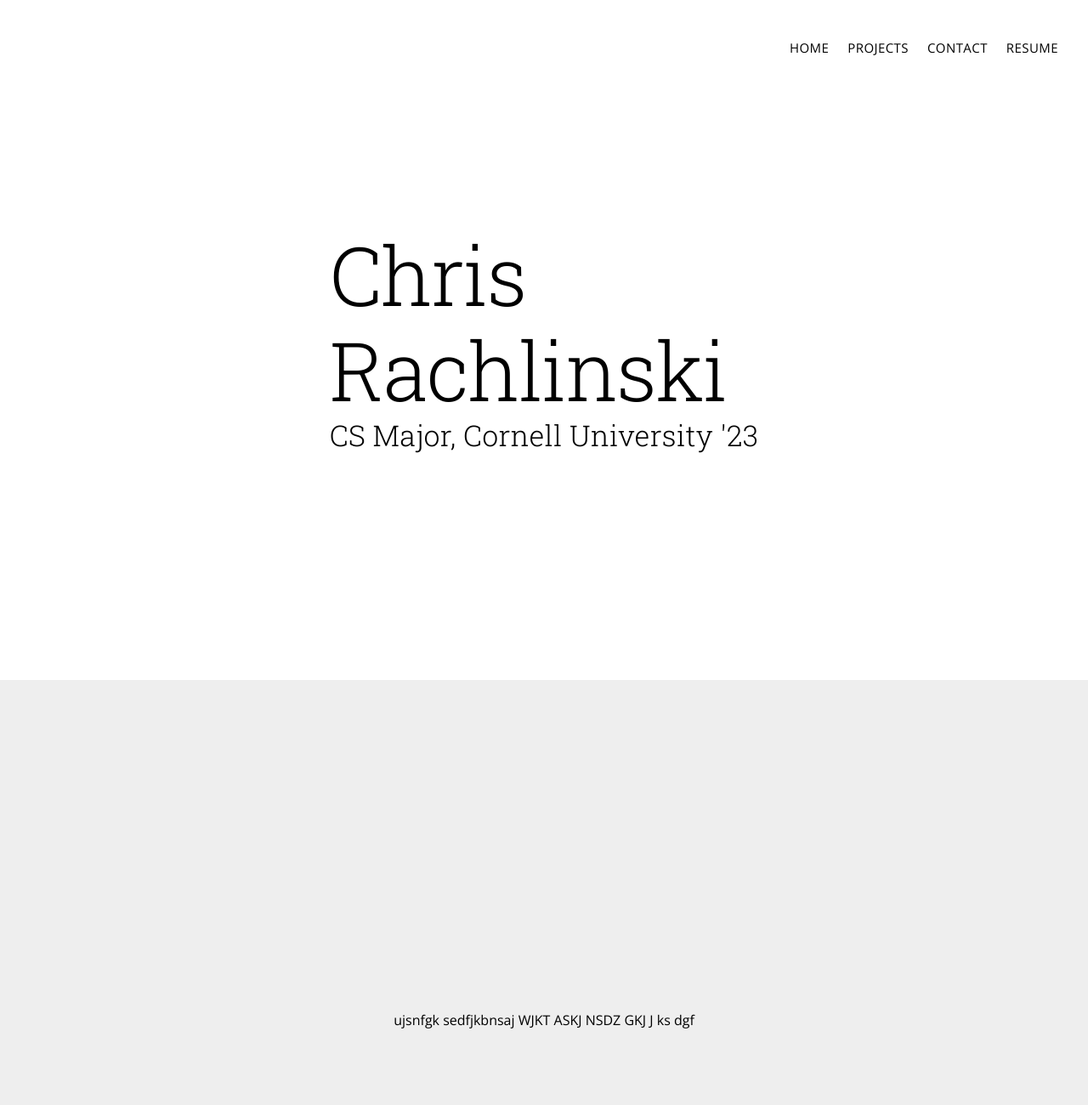
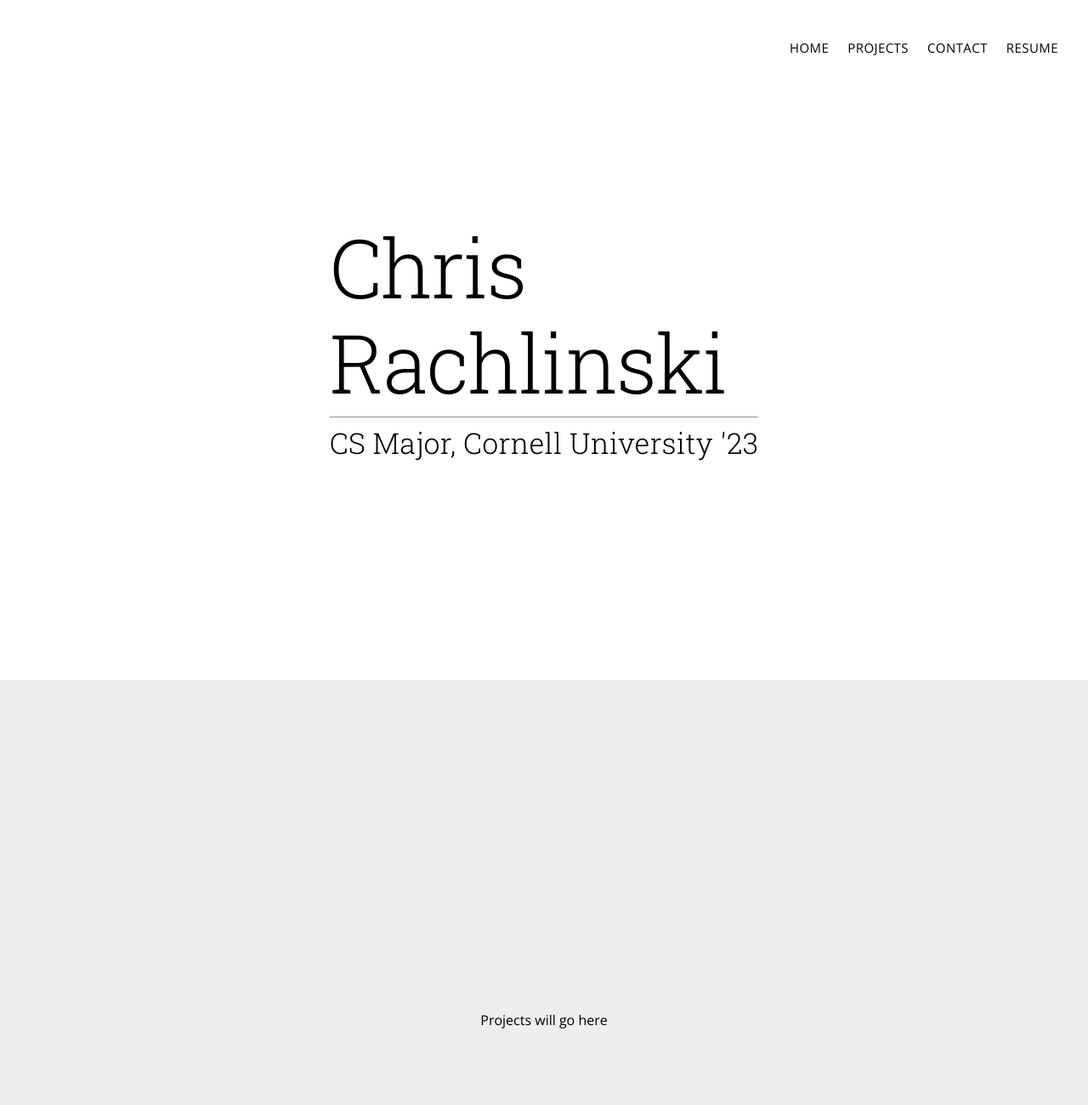
Before and after one commit to chrisco210/PersonalWebsiteV3, a Gatsby site: page / in a window 1280 px wide. Shown: the top 1300 px of the page at 85% size. Built offline with nearby package versions, Linux system fonts and the light colour scheme; Gatsby itself is replaced by a stand-in of ours.

Commit message:
Extract title into component

```diff
--- /dev/null
+++ b/src/components/TitledList.js
@@ -0,0 +1,23 @@
+import React from "react"
+
+import { Box } from '@material-ui/core'
+import Typography from '@material-ui/core/Typography';
+
+export default function TitledList(props) {
+
+  return (
+    <React.Fragment>
+      <Box>
+        {
+          props.title.length ?
+            props.title.map((e) => (<Typography variant="h1">{e}</Typography>))
+            : <Typography variant="h1">{props.title}</Typography>
+        }
+        <hr />
+        {props.items.map((e) =>
+          (<Typography variant="h4">{e}</Typography>)
+        )}
+      </Box>
+    </React.Fragment >
+  );
+};
--- a/src/pages/index.js
+++ b/src/pages/index.js
@@ -1,6 +1,8 @@
 import React from "react";
 import Topbar from "../components/Topbar";
 import Theme from "../Theme";
+import TitledList from "../components/TitledList"
+
 import { createMuiTheme } from '@material-ui/core/styles';
 import Typography from '@material-ui/core/Typography';
 import { makeStyles } from '@material-ui/core/styles';
@@ -70,27 +72,34 @@
 }));
 
 const sections = [
-  { name: 'Home', href: '#' },
-  { name: 'Projects', href: '#' },
-  { name: 'Contact', href: '#' },
+  { name: 'Home', href: '#title' },
+  { name: 'Projects', href: '#projects' },
+  { name: 'Contact', href: '#contact' },
   { name: 'Resume', href: '#' }
 ]
+
+const titleScreen = {
+  title: ['Chris', 'Rachlinski'],
+  items: [
+    'CS Major, Cornell University \'23',
+  ]
+};
 
 export default function Home() {
 
   const classes = styles();
 
   return (
-    <Theme theme={theme} style={{ left: 0, right: 0, marginLeft: 0, marginRight: 0, paddingLeft: 0, paddingRight: 0 }}>
+    <Theme theme={theme}>
       <Topbar links={sections} />
-      <Box className={classes.flex}>
-        <Box>
-          <Typography variant="h1" >Chris <br></br>Rachlinski</Typography>
-          <Typography variant="h4" style={{}}>CS Major, Cornell University '23</Typography>
-        </Box>
+      <Box id="title" className={classes.flex}>
+        <TitledList title={titleScreen.title} items={titleScreen.items} />
       </Box>
-      <Box className={[classes.flex, classes.accentBg]} >
-        <p>ujsnfgk sedfjkbnsaj WJKT ASKJ NSDZ GKJ J ks dgf</p>
+      <Box id="projects" className={[classes.flex, classes.accentBg]} >
+        <p>Projects will go here</p>
+      </Box>
+      <Box id="contact" className={[classes.flex]} >
+        <p>Contact Information goes here</p>
       </Box>
     </Theme >
   );
```
